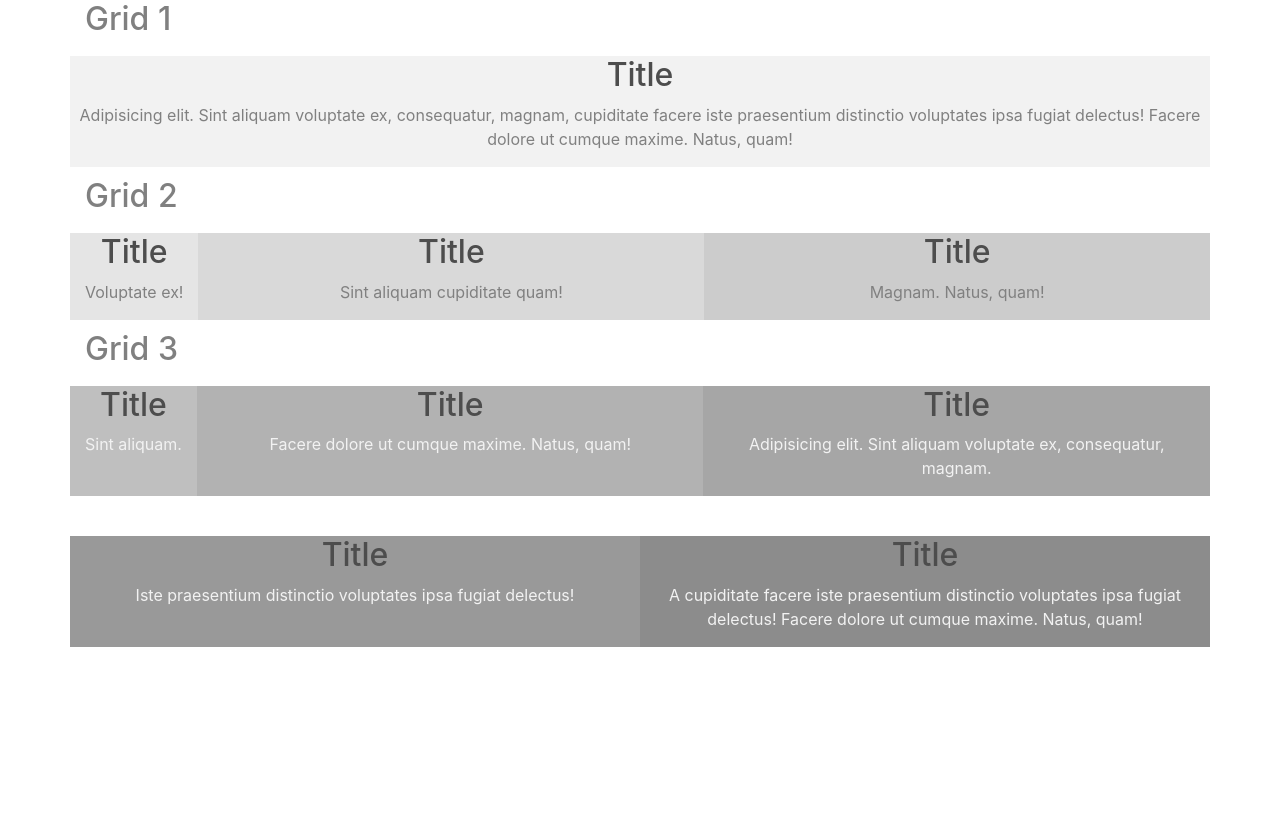
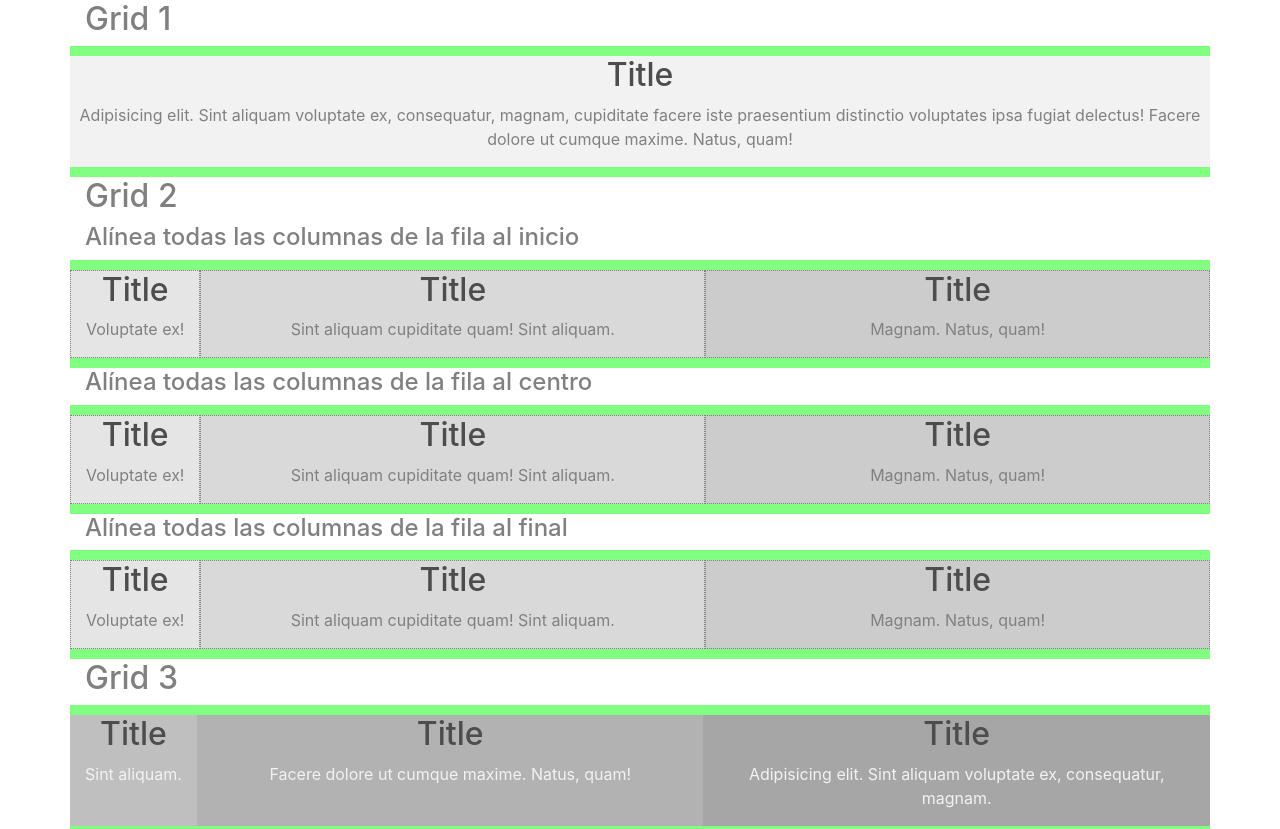
Before and after one commit to jcarlosj/-jcarlosj-Bootstrap-1-Introduccion-U-CAE, a website: page index.html in a window 1280 px wide. Shown: the top 829 px of the page. Before the commit the page ends 800 px from the top, so only its background shows below. Drawn offline with nearby package versions, Linux system fonts and the light colour scheme; files that its build step writes are made by us from their sources.

Commit message:
[+] Alinea todas las columnas verticalmente (grid 2)
Aclaración:
Para poder alinear todas las columnas debemos aplicar la clase
directamente en la fila (row). Las siguientes clases alinearán
simutáneamente todas las columnas de la fila.

 - align-items-start
 - align-items-center
 - align-items-end

```diff
--- a/index.html
+++ b/index.html
@@ -21,14 +21,45 @@
     </div>
     <div class="container">
         <h2>Grid 2</h2>
-        <div class="row">
+        <h4>Alínea todas las columnas de la fila al inicio</h4>
+        <div class="row align-items-start">
             <div class="col-12 col-md-auto col-two">
                 <h2>Title</h2>
                 <p>Voluptate ex!</p>
             </div>
             <div class="col-12 col-sm-6 col-md col-three">
                 <h2>Title</h2>
-                <p>Sint aliquam cupiditate quam!</p>
+                <p>Sint aliquam cupiditate quam! Sint aliquam.</p>
+            </div>
+            <div class="col-12 col-sm-6 col-md col-four">
+                <h2>Title</h2>
+                <p>Magnam. Natus, quam!</p>
+            </div>
+        </div>
+        <h4>Alínea todas las columnas de la fila al centro</h4>
+        <div class="row align-items-center">
+            <div class="col-12 col-md-auto col-two">
+                <h2>Title</h2>
+                <p>Voluptate ex!</p>
+            </div>
+            <div class="col-12 col-sm-6 col-md col-three">
+                <h2>Title</h2>
+                <p>Sint aliquam cupiditate quam! Sint aliquam.</p>
+            </div>
+            <div class="col-12 col-sm-6 col-md col-four">
+                <h2>Title</h2>
+                <p>Magnam. Natus, quam!</p>
+            </div>
+        </div>
+        <h4>Alínea todas las columnas de la fila al final</h4>
+        <div class="row align-items-end">
+            <div class="col-12 col-md-auto col-two">
+                <h2>Title</h2>
+                <p>Voluptate ex!</p>
+            </div>
+            <div class="col-12 col-sm-6 col-md col-three">
+                <h2>Title</h2>
+                <p>Sint aliquam cupiditate quam! Sint aliquam.</p>
             </div>
             <div class="col-12 col-sm-6 col-md col-four">
                 <h2>Title</h2>
--- a/src/assets/scss/master.scss
+++ b/src/assets/scss/master.scss
@@ -8,6 +8,8 @@ body {
 }
 
 .row {
+    background-color: lighten($color: green, $amount: 50% );
+
     & > div {
         margin: 10px 0;
         text-align: center;
@@ -16,6 +18,14 @@ body {
             color: $color-h2;
         }
     }
+
+    & .col-two,
+    & .col-three,
+    & .col-four {
+        border: 1px dotted gray;
+        box-sizing: border-box;
+    }
+
     & .col-one {
         background-color: $bg-row-color;
     }
```
